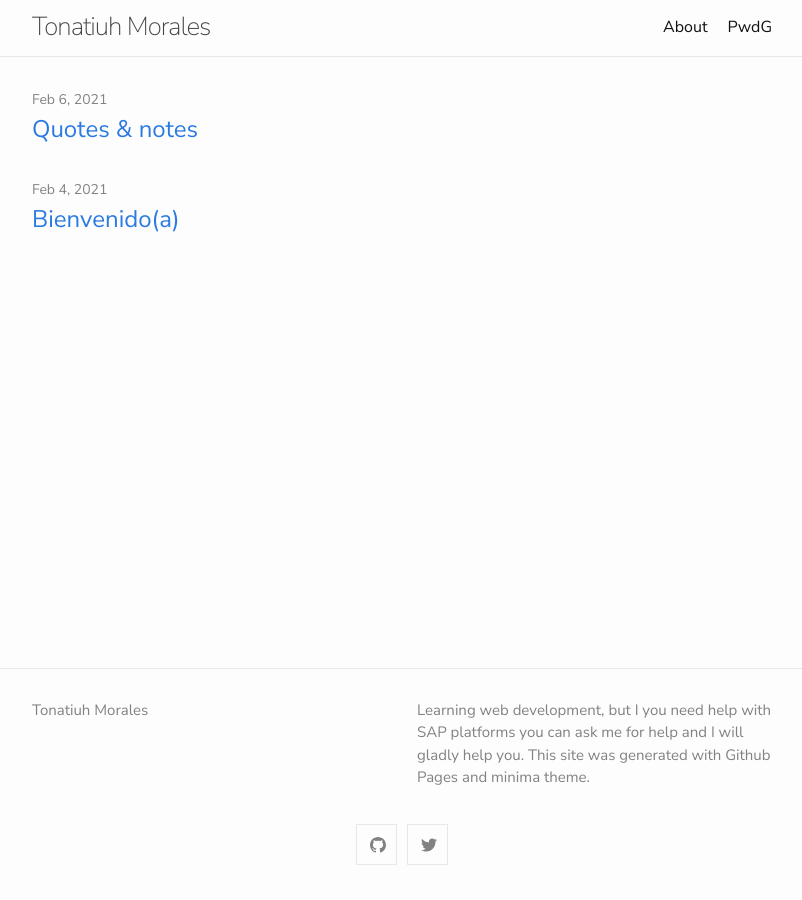
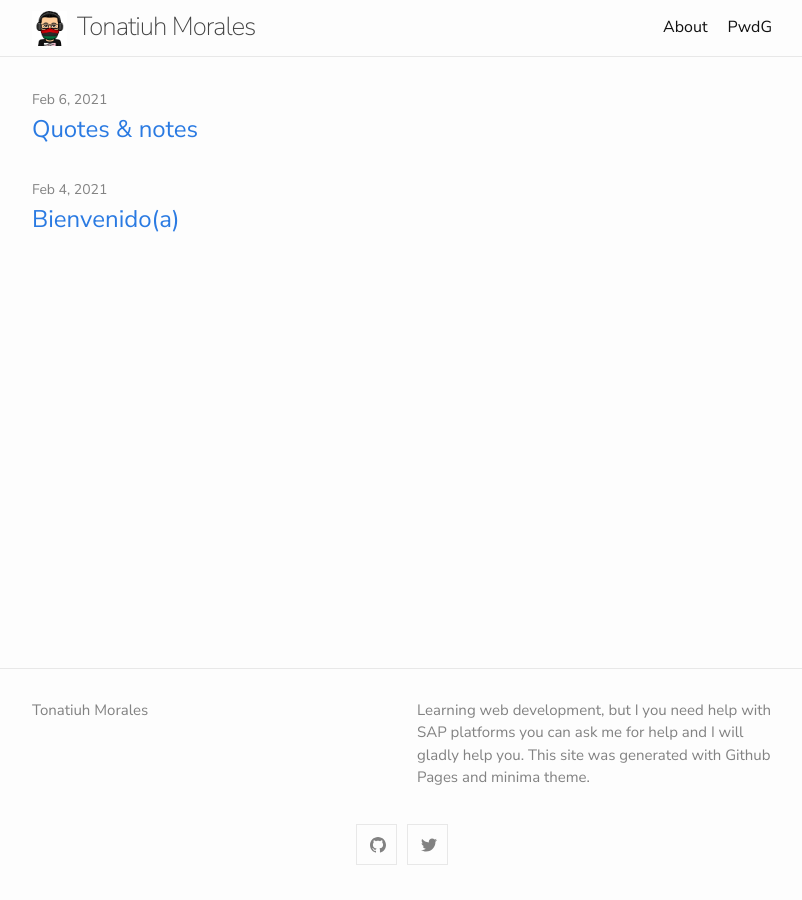
Before and after one commit to blackc0mb/blackc0mb.github.io, a Jekyll site: the page built from index.md, in a window 1280 px wide. Shown: the whole page, without its empty margins (238-1040 px from the left). Built offline with Jekyll 4.4.1, drawn with Linux system fonts in a browser that asks for light colours.

Commit message:
Update header.html

```diff
--- a/_includes/header.html
+++ b/_includes/header.html
@@ -4,7 +4,7 @@
     {%- assign default_paths = site.pages | map: "path" -%}
     {%- assign page_paths = site.header_pages | default: default_paths -%}
     {%- assign titles_size = site.pages | map: 'title' | join: '' | size -%}
-    <a class="site-title" rel="author" href="{{ "/" | relative_url }}">{{ site.title | escape }}</a>
+    <a class="site-title" rel="author" href="{{ "/" | relative_url }}"><img src="./assets/img/me.png" height="35px" width="35px" style="vertical-align: middle; margin-right: 10px;">{{ site.title | escape }}</a>
 
     {%- if titles_size > 0 -%}
       <nav class="site-nav">
```
